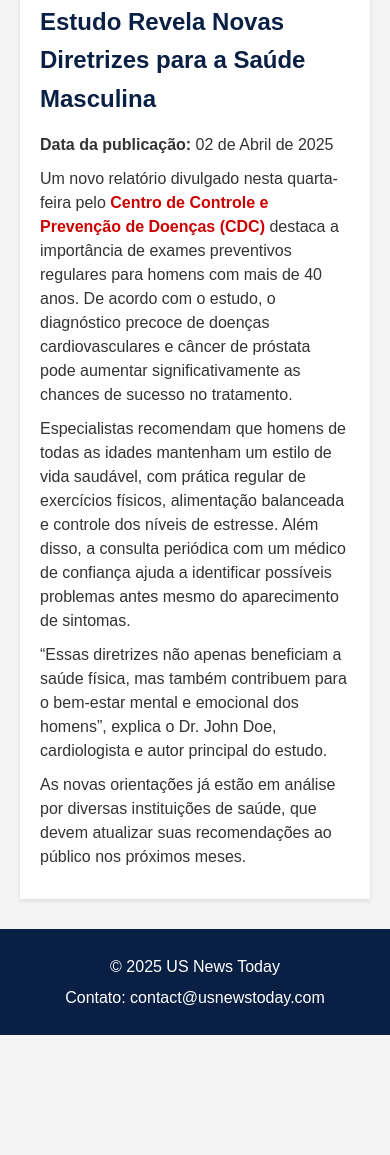
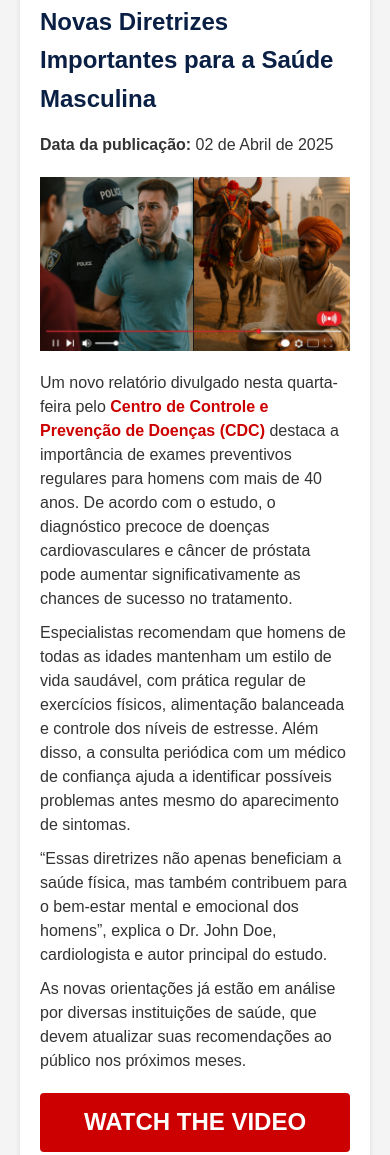
Before and after one commit to brunoalksouza/news-website-us, a plain HTML site: page index.html in a window 390 px wide. Shown: the part 230-1385 px from the top of the page. Before the commit the page ends 1265 px from the top, so only its background shows below. Drawn offline with Linux system fonts and the light colour scheme.

Commit message:
Mobile done

```diff
--- a/index.html
+++ b/index.html
@@ -4,6 +4,14 @@
     <meta charset="UTF-8" />
     <meta name="viewport" content="width=device-width, initial-scale=1.0" />
     <title>US News Today - Men's Health</title>
+
+    <!-- Favicon (exemplo) -->
+    <link
+      rel="icon"
+      href="https://cdn2.iconfinder.com/data/icons/communication-media-vol-1/512/internet_web_network_global-512.png"
+      type="image/png"
+    />
+
     <style>
       * {
         box-sizing: border-box;
@@ -80,6 +88,34 @@
         font-weight: bold;
         color: #c00;
       }
+      /* Estilo para a imagem principal da notícia */
+      .featured-image {
+        display: flex;
+        justify-content: center;
+        align-items: center;
+        max-width: 100%;
+        height: auto;
+        margin: 20px 0;
+      }
+
+      /* Botão "Watch The video" */
+      .watch-video-btn {
+        display: block;
+        background: #c00;
+        margin: 20px auto;
+        color: #fff;
+        padding: 10px 20px;
+        text-decoration: none;
+        border-radius: 4px;
+        font-weight: bold;
+        text-align: center;
+        transition: background 0.3s ease;
+        font-size: x-large;
+      }
+
+      .watch-video-btn:hover {
+        background: #a00;
+      }
 
       footer {
         background-color: #0a1f44;
@@ -111,8 +147,12 @@
 
     <main>
       <article>
-        <h2>Estudo Revela Novas Diretrizes para a Saúde Masculina</h2>
+        <h2>Novas Diretrizes Importantes para a Saúde Masculina</h2>
         <p><strong>Data da publicação:</strong> 02 de Abril de 2025</p>
+
+        <!-- Imagem entre o headline e o texto da notícia -->
+        <img src="./img.jpg" alt="Homem sorrindo" class="featured-image" />
+
         <p>
           Um novo relatório divulgado nesta quarta-feira pelo
           <span class="highlight"
@@ -140,9 +180,10 @@
           saúde, que devem atualizar suas recomendações ao público nos próximos
           meses.
         </p>
+
+        <!-- Botão "Watch The video" no final da notícia -->
+        <a href="#" class="watch-video-btn">WATCH THE VIDEO</a>
       </article>
-
-      <!-- Adicione mais artigos ou seções conforme necessário -->
     </main>
 
     <footer>
```
Also changed, not shown: img.jpg (added).
